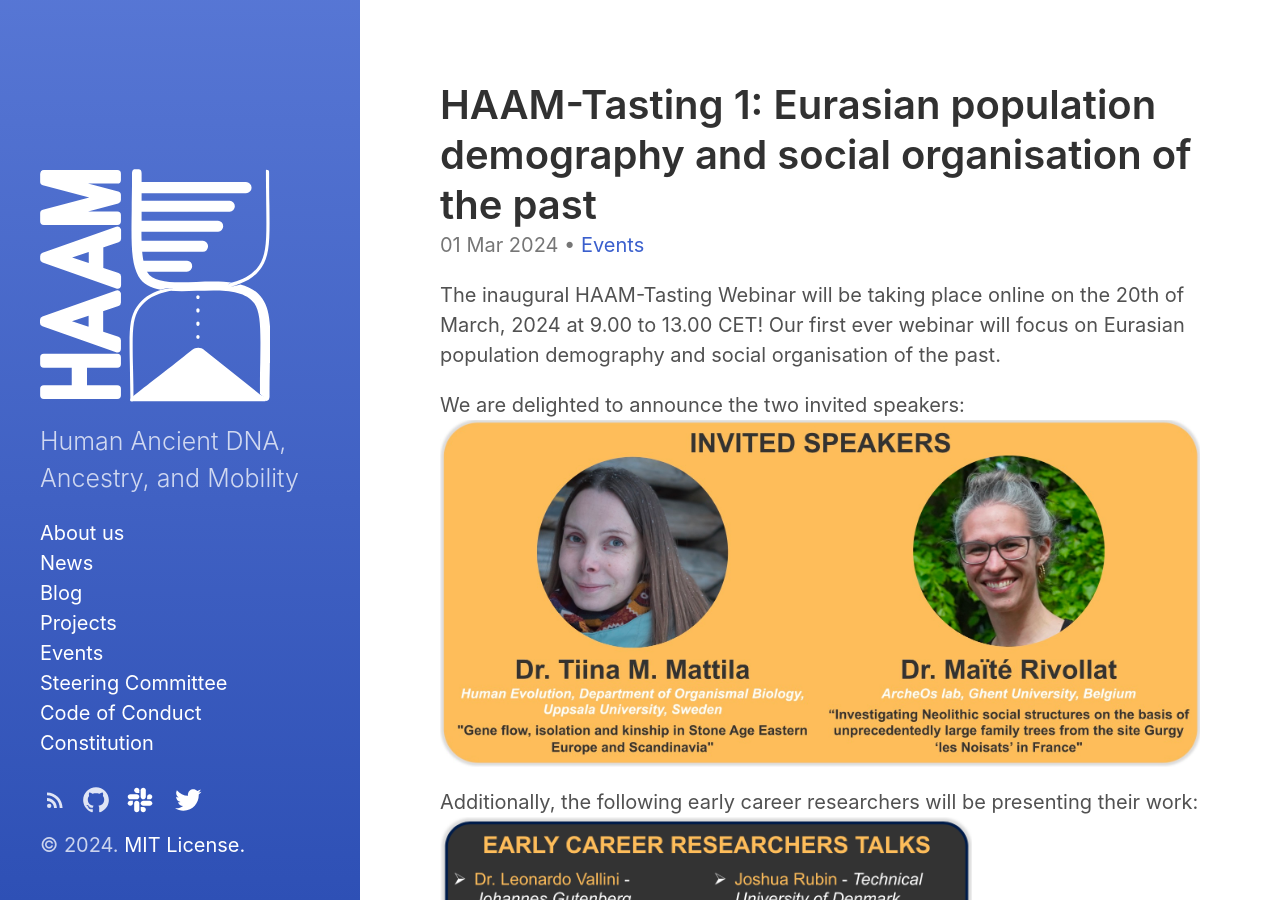
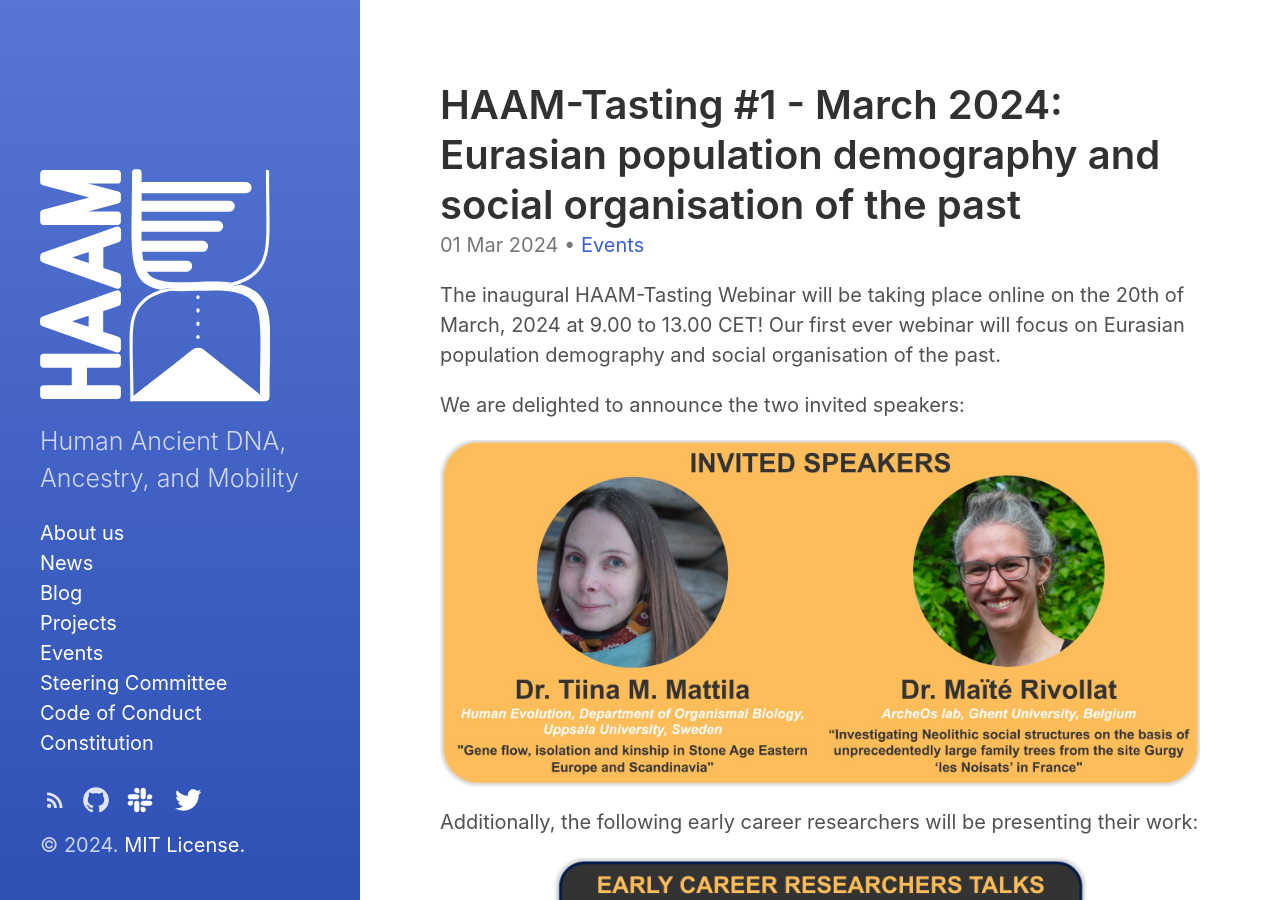
Before and after one commit to haam-community/haam-community.github.io, a Jekyll site: the page built from _posts/2024-03-01-event.md, in a window 1280 px wide and 900 px high. Built offline with Jekyll 4.4.1, drawn with Linux system fonts in a browser that asks for light colours.

Commit message:
Update HAAM-tasting event and page

```diff
--- a/_posts/2024-03-01-event.md
+++ b/_posts/2024-03-01-event.md
@@ -1,6 +1,6 @@
 ---
 layout: post
-title: "HAAM-Tasting 1: Eurasian population demography and social organisation of the past"
+title: "HAAM-Tasting #1 - March 2024: Eurasian population demography and social organisation of the past"
 categories: Events
 tags: HAAM-Tasting
 ---
@@ -9,17 +9,22 @@
 Our first ever webinar will focus on Eurasian population demography and social organisation of the past.
 
 We are delighted to announce the two invited speakers:
-<a href="link"><img src="{{ "/assets/media/event_images/2024-03-01-event/invited_speakers.jpg" | relative_url }}" alt="Invited Speakers" ></a>
+<p  align="middle">
+<img src="{{ "/assets/media/event_images/2024-03-01-event/invited_speakers.jpg" | relative_url }}" alt="Invited Speakers" >
+</p>
 
 Additionally, the following early career researchers will be presenting their work:
-<a href="link"><img src="{{ "/assets/media/event_images/2024-03-01-event/ecr_talks.png" | relative_url }}" alt="Early Career Researcher talks" width="70%"></a>
-
+<p  align="middle">
+<img src="{{ "/assets/media/event_images/2024-03-01-event/ecr_talks.png" | relative_url }}" alt="Early Career Researcher talks" width="70%">
+</p>
 
 # Registration
 
 If you would like to attend the webinar, please register [here](link) or scan the QR code below.
 
+<p  align="middle">
 <a href="link"><img src="{{ "/assets/media/event_images/2024-03-01-event/registration_QR_code.jpg" | relative_url }}" alt="registration_QR_code" width="200px" height="200px" ></a>
+</p>
 ⚠️ <u>For security reasons, registration is required to receive the zoom link.</u>
 
 The Zoom link will be sent out to participants who have registered their attendance, and presenters via email on the 18th of March 2024.
```
Also changed, not shown: projects/haam_tasting.md (+1 -1 lines).
